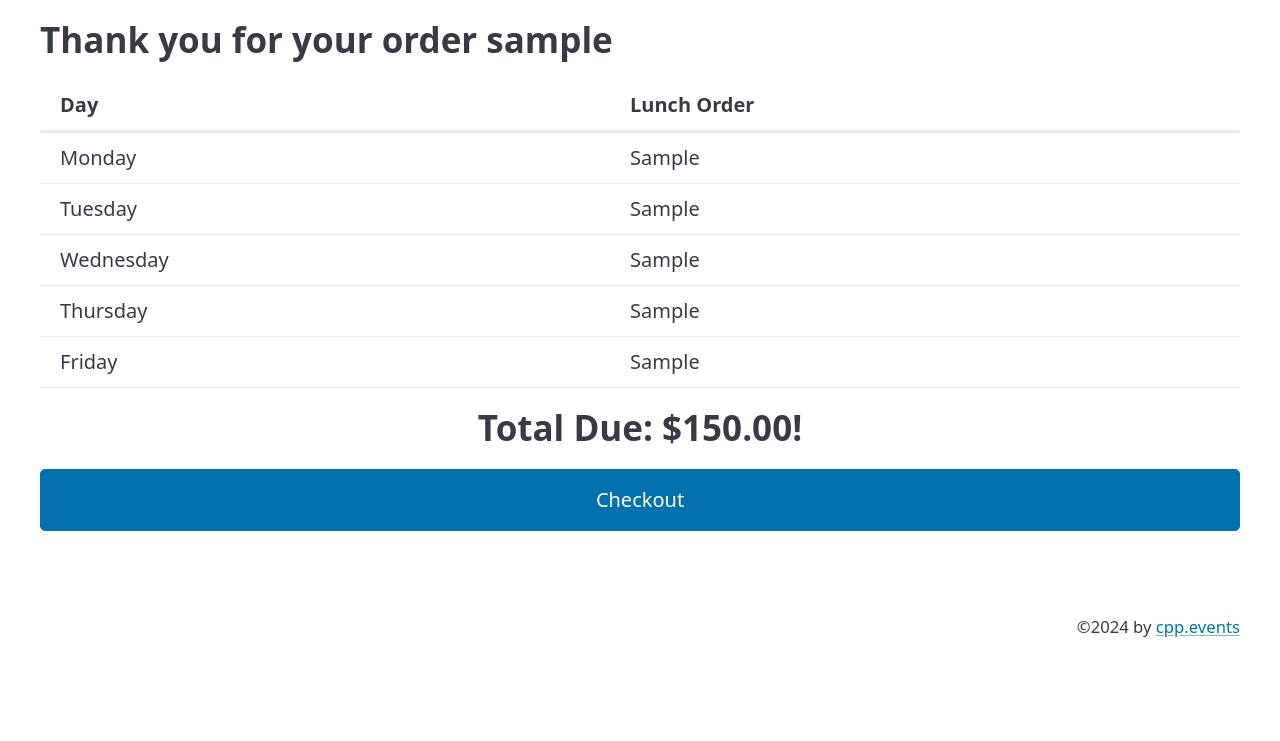
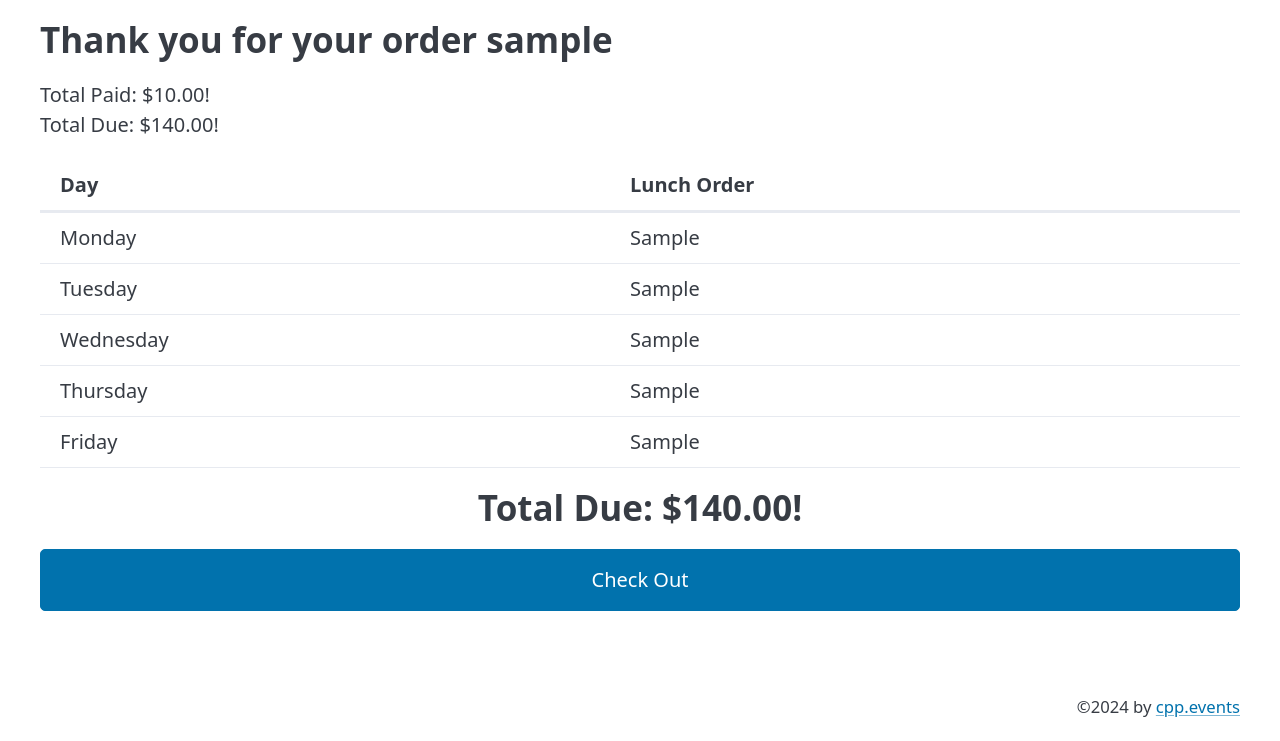
Before and after one commit to sheapwilliams/lunch.cpp.events, a Flask app: page /payment in a window 1280 px wide. Shown: the part 173-914 px from the top of the page. Before the commit the page ends 810 px from the top, so only its background shows below. Run offline with Flask 3, Linux system fonts and the light colour scheme; a user stored in the database is signed in; tables that the repository leaves empty hold one stand-in row (values such as "Sample post"); some libraries are stand-ins or nearby versions.

Commit message:
Progress on order edits.

```diff
--- a/app/models.py
+++ b/app/models.py
@@ -57,6 +57,8 @@ class Order(db.Model):
     id: so.Mapped[int] = so.mapped_column(primary_key=True)
     timestamp: so.Mapped[datetime] = so.mapped_column(
         index=True, default=lambda: datetime.now(timezone.utc))
+    success: so.Mapped[str] = so.mapped_column(sa.String(256))
+    total_paid: so.Mapped[int] = so.mapped_column(default=0)
     monday: so.Mapped[str] = so.mapped_column(sa.String(256), index=False)
     tuesday: so.Mapped[str] = so.mapped_column(sa.String(256), index=False)
     wednesday: so.Mapped[str] = so.mapped_column(sa.String(256), index=False)
@@ -70,7 +72,7 @@ class Order(db.Model):
             self.id,self.user_id,self.monday, self.tuesday, self.wednesday, self.thursday, self.friday, self.timestamp
             )
 
-    def total(self) -> float:
+    def total(self) -> int:
         total = 0;
         if self.monday != "None (N)":
             total += app.config['ORDER_PRICE']
@@ -84,7 +86,7 @@ class Order(db.Model):
             total += app.config['ORDER_PRICE']
         return total
 
-    def totalDays(self) -> float:
+    def totalDays(self) -> int:
         total = 0;
         if self.monday != "None (N)":
             total += 1
@@ -98,6 +100,14 @@ class Order(db.Model):
             total += 1
         return total
 
+    def chargeDiff(self) -> int:
+        return self.total() - self.total_paid
+
+    def totalDaysDiff(self) -> int:
+        days = int((self.total() - self.total_paid)/app.config['ORDER_PRICE'])
+        return days
+
+
 def load_order(user_id):
     oq = sa.select(Order).where(Order.user_id==user_id)
     order = db.session.scalars(oq).first()
--- a/app/routes.py
+++ b/app/routes.py
@@ -54,6 +54,7 @@ def order():
             order.wednesday = form.select_wednesday.data
             order.thursday = form.select_thursday.data
             order.friday = form.select_friday.data
+            order.success = ""
             db.session.add(order)
         else:
             u.orders.monday = form.select_monday.data
@@ -85,11 +86,11 @@ def create_checkout_session():
                 {
                     # Provide the exact Price ID (for example, pr_1234) of the product you want to sell
                     'price': 'price_1OzSA8LBbTglYvMbQRU47oPX',
-                    'quantity': user.orders.totalDays(),
+                    'quantity': user.orders.totalDaysDiff(),
                 },
             ],
             mode='payment',
-            success_url=app.config['SERVER_DOMAIN'] + '/success',
+            success_url=app.config['SERVER_DOMAIN'] + '/success?session_id={CHECKOUT_SESSION_ID}',
             cancel_url=app.config['SERVER_DOMAIN'] + '/cancel',
             automatic_tax={'enabled': False},
         )
@@ -172,13 +173,23 @@ def reset_password(token):
     return render_template('reset_password.html', form=form)
 
 
-@app.route('/success')
+@app.route('/success', methods=['GET'])
 @login_required
 def success():
+    session = stripe.checkout.Session.retrieve(request.args.get('session_id'))
+    #if session is not None:
+    #    customer = stripe.Customer.retrieve(session.customer)
+
     user = db.session.get(User, current_user.get_id())
     if user:
+        paid = session.amount_total / 100
+        user.orders.total_paid += paid
+        user.orders.success = "Paid!"
         send_order_email(user)
-    return render_template('success.html', title='Successfully Purchased', user=user)
+
+    db.session.commit()
+
+    return render_template('success.html', title='Successfully Purchased', user=user, session=session)
 
 
 @app.route('/cancel')
--- a/app/templates/payment.html
+++ b/app/templates/payment.html
@@ -4,6 +4,8 @@
 <section>
     <div>
         <h2>Thank you for your order {{ user.username }}</h2>
+        Total Paid: ${{ '%0.2f'|format(user.orders.total_paid|float) }}!<br />
+        Total Due: ${{ '%0.2f'|format(user.orders.chargeDiff()|float) }}!
     </div>
 </section>
 <table>
@@ -54,9 +56,15 @@
 </table>
 <section>
     <div align="center">
-        <h2>Total Due: ${{ '%0.2f'|format(user.orders.total()|float) }}!</h2>
+        <h2>Total Due: ${{ '%0.2f'|format(user.orders.chargeDiff()|float) }}!</h2>
         <form action="/create-checkout-session" method="POST">
-            <button type="submit" id="checkout-button">Checkout</button>
+            {% if user.orders.totalDaysDiff()==0 %}
+            <button type="submit" id="checkout-button" disabled>No Change</button>
+            {% elif user.orders.totalDaysDiff()<0 %} <button type="submit" id="checkout-button" disabled>Contact
+                Support for Refunds</button>
+                {% else %}
+                <button type="submit" id="checkout-button">Check Out</button>
+                {% endif %}
         </form>
     </div>
 </section>
--- a/app/templates/success.html
+++ b/app/templates/success.html
@@ -5,6 +5,8 @@
 <section>
     <div>
         <h2>Thank you for your order: </h2>
+        <h2>Total Paid: ${{ '%0.2f'|format(user.orders.total_paid|float) }}!</h2>
+
     </div>
 </section>
 <table>
--- a/config.py
+++ b/config.py
@@ -21,7 +21,7 @@ class Config:
     STRIPE_PUBLISHABLE_KEY = os.environ["STRIPE_PUBLISHABLE_KEY"] or ''
 
     # -------- app lunch config -------
-    ORDER_PRICE = 30.00
+    ORDER_PRICE = 30
     ORDER_OPTIONS = [
         {
             "date": "4/29/24 - Monday",
```
Also changed, not shown: README.md.
